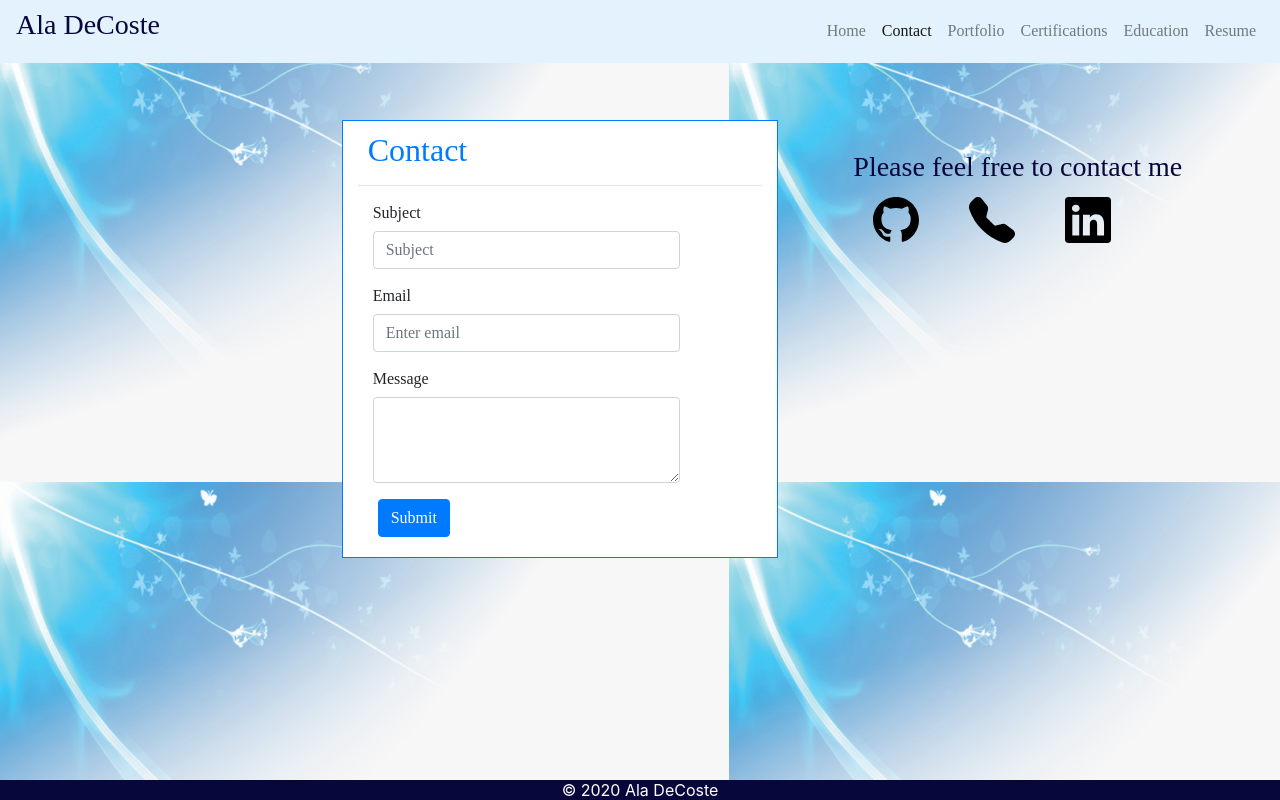
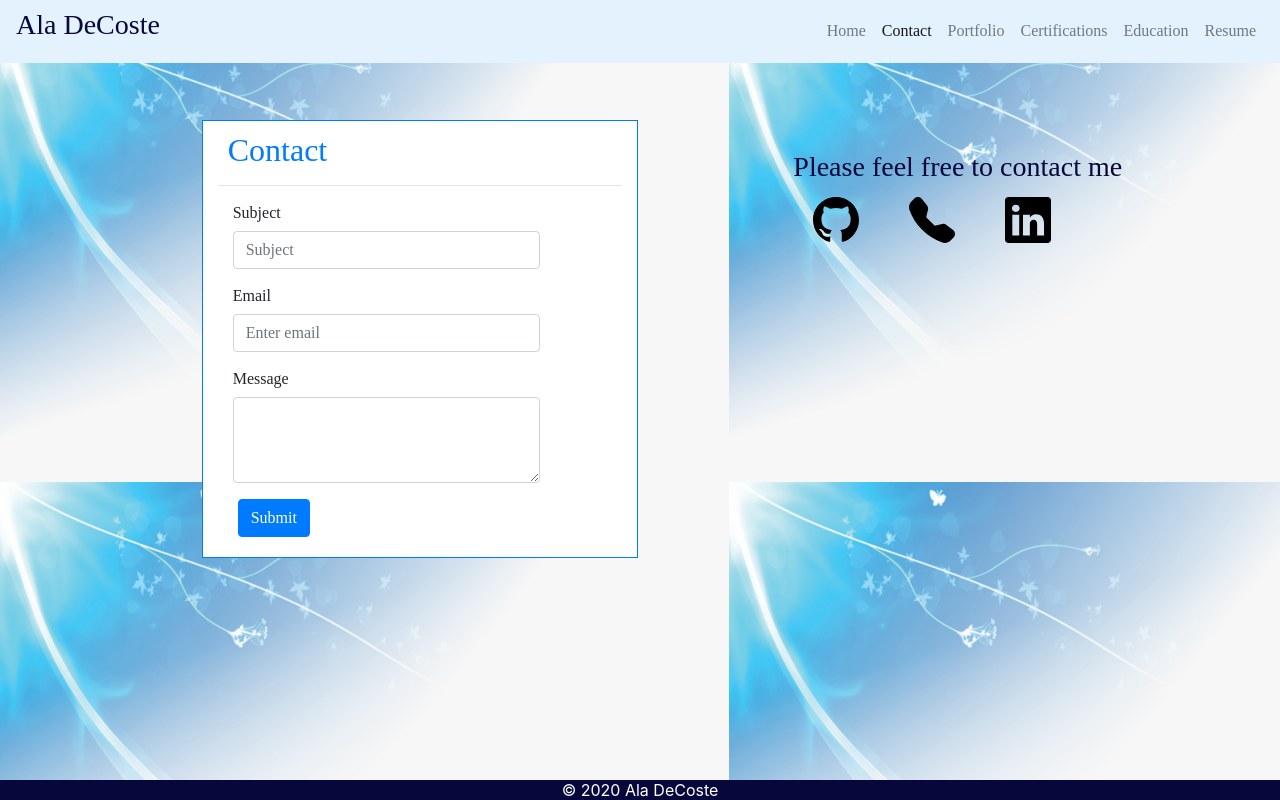
Before and after one commit to decoste/React-Portfolio, a React (Create React App) app in the folder client/: page /contact in a window 1280 px wide. Built offline with nearby package versions, Linux system fonts and the light colour scheme; a web font is replaced by a local one.

Commit message:
Updated Css file for contact

```diff
--- a/client/src/components/Contact/style.css
+++ b/client/src/components/Contact/style.css
@@ -1,7 +1,7 @@
 @import url('https://fonts.googleapis.com/css2?family=Sansita+Swashed:wght@300&display=swap');
 .contact{
     margin-top: 150px;
-    margin-right: 20px;
+    margin-right: 80px;
     font-family: 'Sansita Swashed', cursive;
     }
     svg{
@@ -24,7 +24,7 @@
         width: 400px;
         margin: 0 auto;
         margin-top: 120px;
-        margin-right: 60px;
+        margin-right: 140px;
         font-family: 'Sansita Swashed', cursive;
     }
     h2{
```
